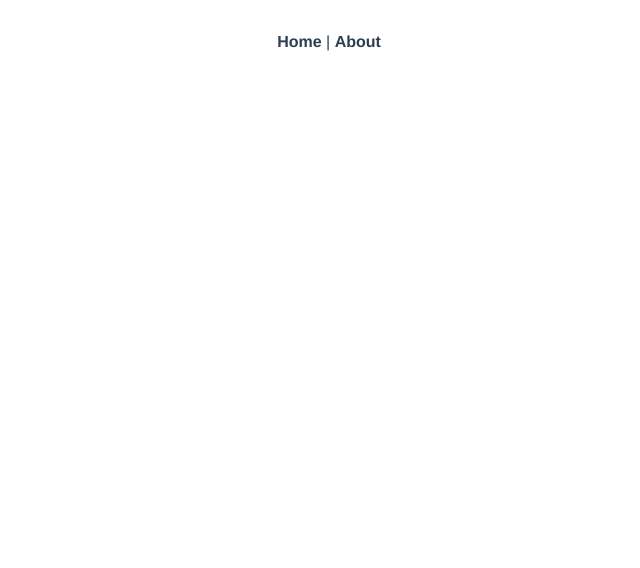
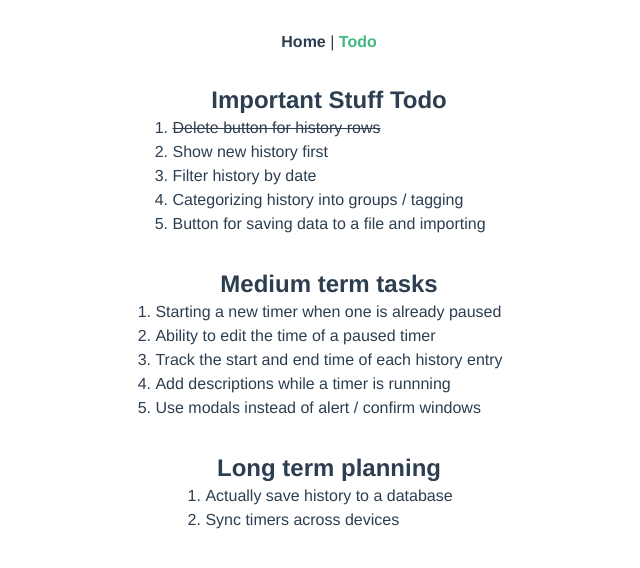
Before and after one commit to itsrachelfish/todo, a Vue app in the folder client/: page /todo in a window 1280 px wide. Before the commit this address had no page. Shown: the top 568 px of the page, without its empty margins (311-951 px from the left). Built offline with nearby package versions, Linux system fonts and the light colour scheme.

Commit message:
Created a meta-todo list page for planning the project

```diff
--- a/client/src/App.vue
+++ b/client/src/App.vue
@@ -1,7 +1,7 @@
 <template>
   <div id="nav">
     <router-link to="/">Home</router-link> |
-    <router-link to="/about">About</router-link>
+    <router-link to="/todo">Todo</router-link>
   </div>
   <router-view/>
 </template>
--- a/client/src/router/index.js
+++ b/client/src/router/index.js
@@ -1,19 +1,17 @@
 import { createRouter, createWebHistory } from 'vue-router'
-import Home from '../views/Home.vue'
+import Home from '../views/Home.vue';
+import Todo from '../views/Todo.vue';
 
 const routes = [
   {
     path: '/',
     name: 'Home',
-    component: Home
+    component: Home,
   },
   {
-    path: '/about',
-    name: 'About',
-    // route level code-splitting
-    // this generates a separate chunk (about.[hash].js) for this route
-    // which is lazy-loaded when the route is visited.
-    component: () => import(/* webpackChunkName: "about" */ '../views/About.vue')
+    path: '/todo',
+    name: 'Todo',
+    component: Todo,
   }
 ]
 
--- a/client/src/views/About.vue
+++ /dev/null
@@ -1,5 +0,0 @@
-<template>
-  <div class="about">
-    <h1>This is an about page</h1>
-  </div>
-</template>
--- /dev/null
+++ b/client/src/views/Todo.vue
@@ -0,0 +1,36 @@
+<template>
+  <div class="todo">
+    <h1 class="text-2xl font-bold">Important Stuff Todo</h1>
+
+    <div class="inline-block text-left mb-8">
+      <ol class="list-decimal">
+        <li><s>Delete button for history rows</s></li>
+        <li>Show new history first</li>
+        <li>Filter history by date</li>
+        <li>Categorizing history into groups / tagging</li>
+        <li>Button for saving data to a file and importing</li>
+      </ol>
+    </div>
+
+    <h1 class="text-2xl font-bold">Medium term tasks</h1>
+
+    <div class="inline-block text-left mb-8">
+      <ol class="list-decimal">
+        <li>Starting a new timer when one is already paused</li>
+        <li>Ability to edit the time of a paused timer</li>
+        <li>Track the start and end time of each history entry</li>
+        <li>Add descriptions while a timer is runnning</li>
+        <li>Use modals instead of alert / confirm windows</li>
+      </ol>
+    </div>
+
+    <h1 class="text-2xl font-bold">Long term planning</h1>
+
+    <div class="inline-block text-left">
+      <ol class="list-decimal">
+        <li>Actually save history to a database</li>
+        <li>Sync timers across devices</li>
+      </ol>
+    </div>
+  </div>
+</template>
```
